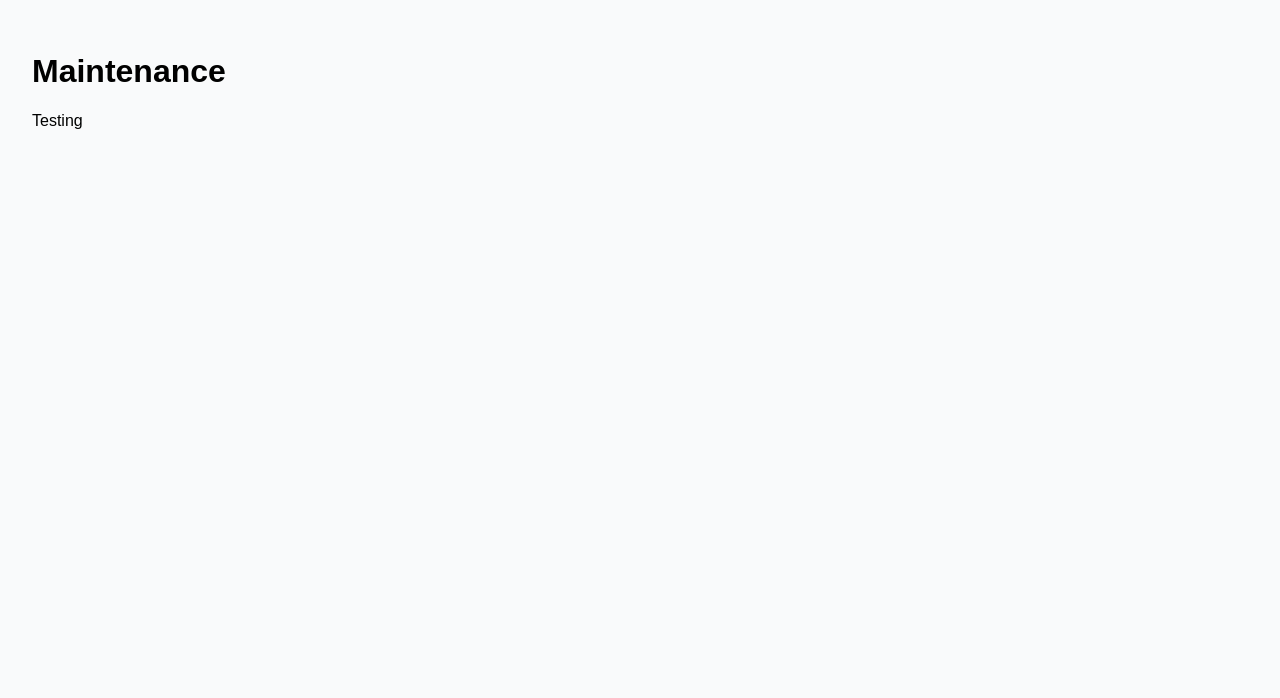
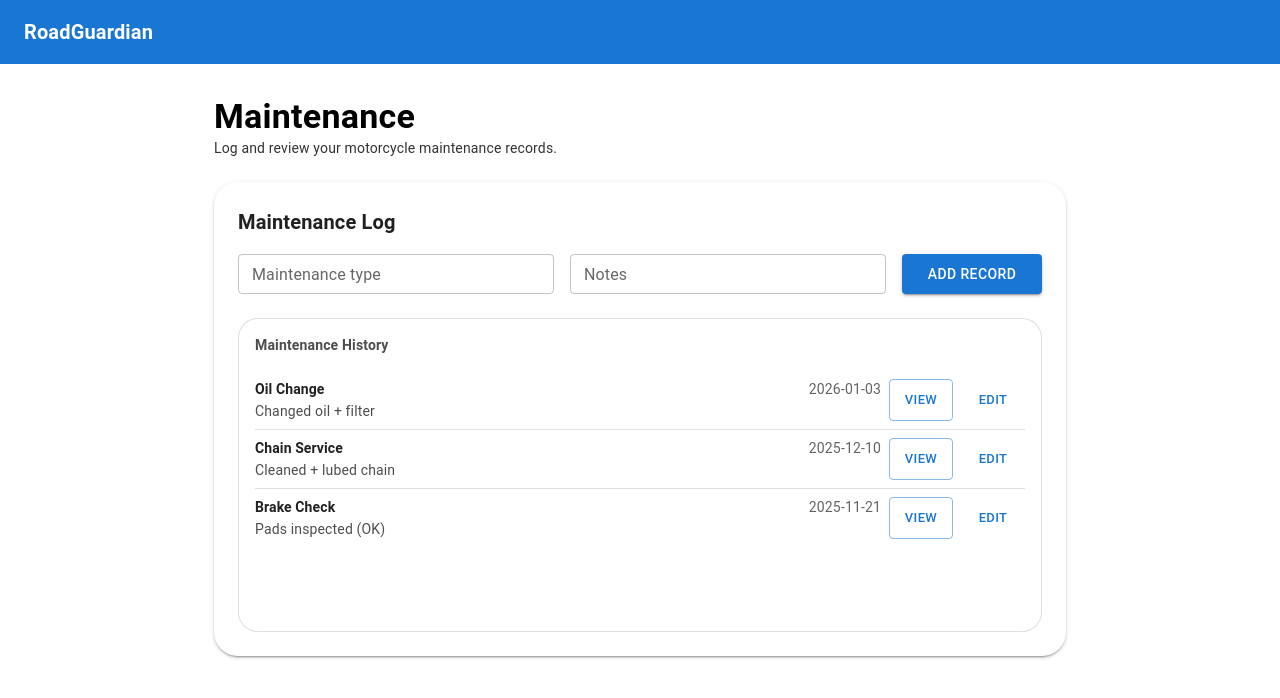
Before and after one commit to MatasZos/RoadGuardian, a Next.js app: page /maintenance in a window 1280 px wide. Shown: the top 698 px of the page. Built offline with nearby package versions, Linux system fonts and the light colour scheme.

Commit message:
Implement Maintenance Page with history log

```diff
--- a/src/app/maintenance/page.js
+++ b/src/app/maintenance/page.js
@@ -1,8 +1,127 @@
+import * as React from "react";
+
+import AppBar from "@mui/material/AppBar";
+import Toolbar from "@mui/material/Toolbar";
+import Typography from "@mui/material/Typography";
+import Container from "@mui/material/Container";
+import Box from "@mui/material/Box";
+import Paper from "@mui/material/Paper";
+import Stack from "@mui/material/Stack";
+import Divider from "@mui/material/Divider";
+import Button from "@mui/material/Button";
+import TextField from "@mui/material/TextField";
+
 export default function MaintenancePage() {
+  // mock data for prototype only
+  const maintenanceHistory = [
+    { date: "2026-01-03", type: "Oil Change", notes: "Changed oil + filter" },
+    { date: "2025-12-10", type: "Chain Service", notes: "Cleaned + lubed chain" },
+    { date: "2025-11-21", type: "Brake Check", notes: "Pads inspected (OK)" },
+  ];
+
   return (
-    <main style={{ padding: "2rem", fontFamily: "sans-serif" }}>
-      <h1>Maintenance</h1>
-      <p>Testing</p>
-    </main>
+    <Box sx={{ minHeight: "100vh", bgcolor: "background.default" }}>
+      {/* RoadGuardian NavBar */}
+      <AppBar position="static" elevation={0}>
+        <Toolbar>
+          <Typography variant="h6" sx={{ fontWeight: 700 }}>
+            RoadGuardian
+          </Typography>
+        </Toolbar>
+      </AppBar>
+
+      <Container maxWidth="md" sx={{ py: 4 }}>
+        {/* Page title */}
+        <Box sx={{ mb: 3 }}>
+          <Typography variant="h4" sx={{ fontWeight: 700 }}>
+            Maintenance
+          </Typography>
+          <Typography variant="body2" sx={{ opacity: 0.8 }}>
+            Log and review your motorcycle maintenance records.
+          </Typography>
+        </Box>
+
+        {/* Maintenance Log */}
+        <Paper elevation={2} sx={{ p: 3, borderRadius: 6 }}>
+          <Typography variant="h6" sx={{ fontWeight: 700, mb: 2 }}>
+            Maintenance Log
+          </Typography>
+
+          {/* Add maintenance record */}
+          <Stack
+            direction={{ xs: "column", sm: "row" }}
+            spacing={2}
+            sx={{ mb: 3 }}
+          >
+            <TextField
+              fullWidth
+              label="Maintenance type"
+              placeholder="e.g., Oil change"
+              size="small"
+            />
+            <TextField
+              fullWidth
+              label="Notes"
+              placeholder="Short details..."
+              size="small"
+            />
+            <Button variant="contained" sx={{ minWidth: 140 }}>
+              Add Record
+            </Button>
+          </Stack>
+
+          {/* Maintenance History List */}
+          <Paper
+            variant="outlined"
+            sx={{
+              borderRadius: 5,
+              p: 2,
+              minHeight: 280,
+            }}
+          >
+            <Typography
+              variant="body2"
+              sx={{ fontWeight: 700, mb: 2, opacity: 0.8 }}
+            >
+              Maintenance History
+            </Typography>
+
+            {maintenanceHistory.map((item, idx) => (
+              <Box key={idx}>
+                <Stack
+                  direction={{ xs: "column", sm: "row" }}
+                  justifyContent="space-between"
+                  spacing={1}
+                  sx={{ py: 1 }}
+                >
+                  <Box>
+                    <Typography variant="subtitle2" sx={{ fontWeight: 700 }}>
+                      {item.type}
+                    </Typography>
+                    <Typography variant="body2" sx={{ opacity: 0.8 }}>
+                      {item.notes}
+                    </Typography>
+                  </Box>
+
+                  <Stack direction="row" spacing={1}>
+                    <Typography variant="body2" sx={{ opacity: 0.7 }}>
+                      {item.date}
+                    </Typography>
+                    <Button size="small" variant="outlined">
+                      View
+                    </Button>
+                    <Button size="small" variant="text">
+                      Edit
+                    </Button>
+                  </Stack>
+                </Stack>
+
+                {idx !== maintenanceHistory.length - 1 && <Divider />}
+              </Box>
+            ))}
+          </Paper>
+        </Paper>
+      </Container>
+    </Box>
   );
 }
```
